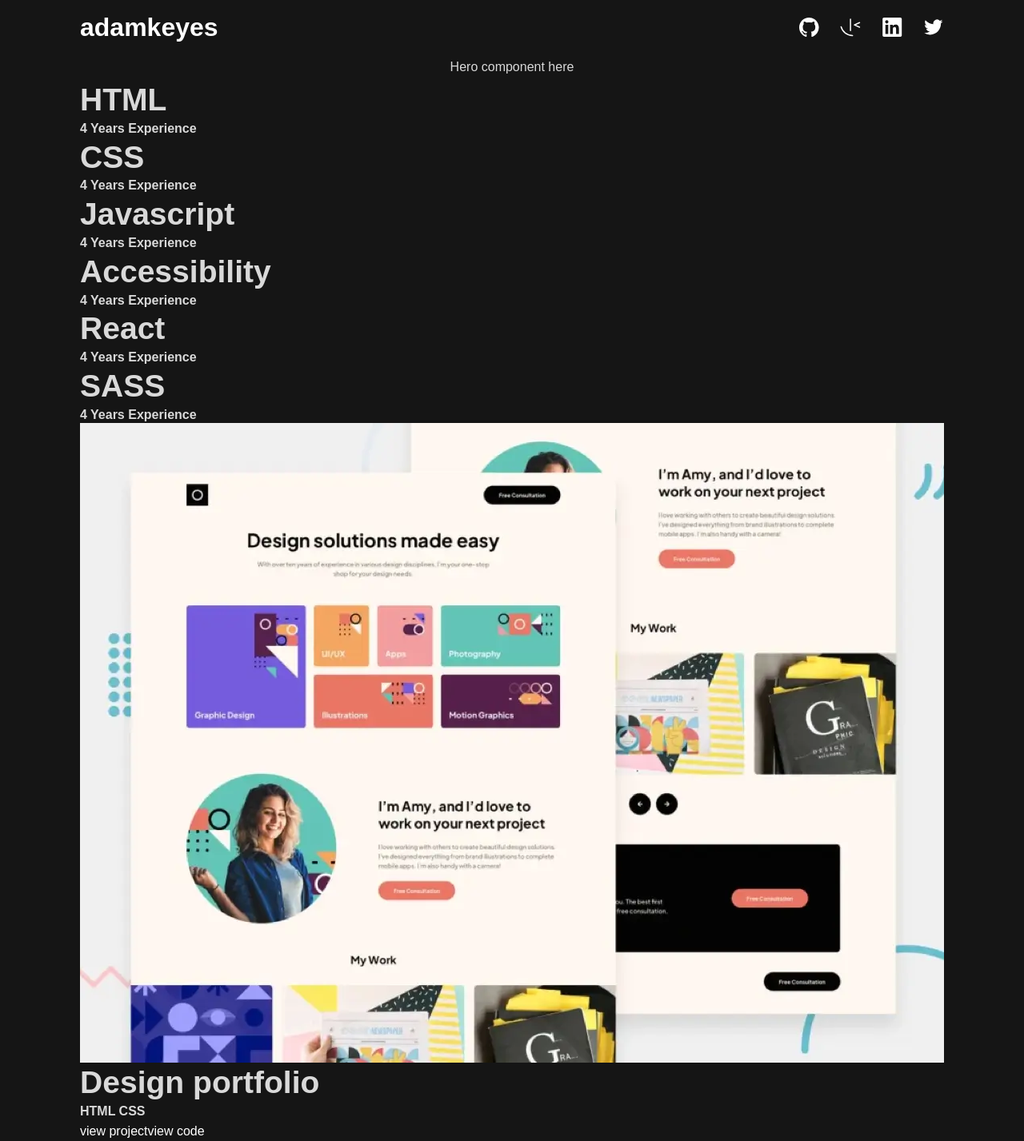
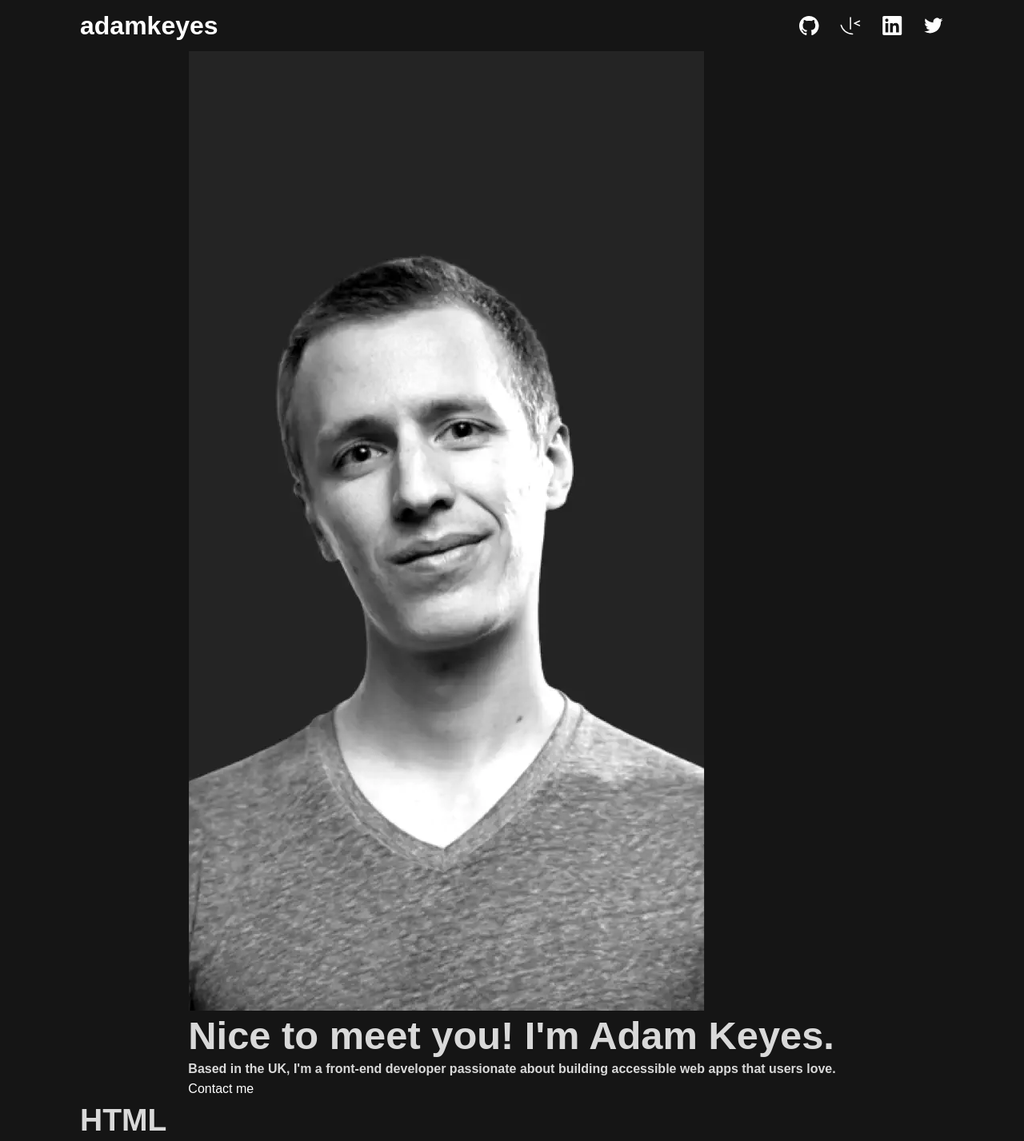
Before and after one commit to Hcmwebs/single-page-dev-portifolio, a React (Vite) app: page / in a window 1280 px wide. Shown: the top 1427 px of the page at 80% size. Built offline with nearby package versions, Linux system fonts and the light colour scheme.

Commit message:
set up the hero content
Signed-off-by: Heze <64218603+Hcmwebs@users.noreply.github.com>

```diff
--- a/src/components/Hero.jsx
+++ b/src/components/Hero.jsx
@@ -1,9 +1,30 @@
 import React from 'react'
+import profileSmall from '../assets/image-profile-mobile.webp'
+import profileMedium from '../assets/image-profile-tablet.webp'
+import profileLarge from '../assets/image-profile-desktop.webp'
 
 const Hero = () => {
-  return (
-    <div>Hero component here</div>
-  )
+	return (
+		<div>
+			<picture>
+				<source srcset={profileLarge} media='(min-width: 1440px)' />
+				<source srcset={profileMedium} media='(min-width: 768px)' />
+				<img src={profileSmall} alt='profile' />
+			</picture>
+			<div className='hero-body'>
+				<h1>
+					Nice to meet you! I'm <span>Adam Keyes.</span>
+				</h1>
+				<p>
+					Based in the UK, I'm a front-end developer passionate about building
+					accessible web apps that users love.
+				</p>
+				<a href='#' target='_blank' rel='noopener noreferrer' className='btn'>
+					Contact me
+				</a>
+			</div>
+		</div>
+	)
 }
 
 export default Hero
```
